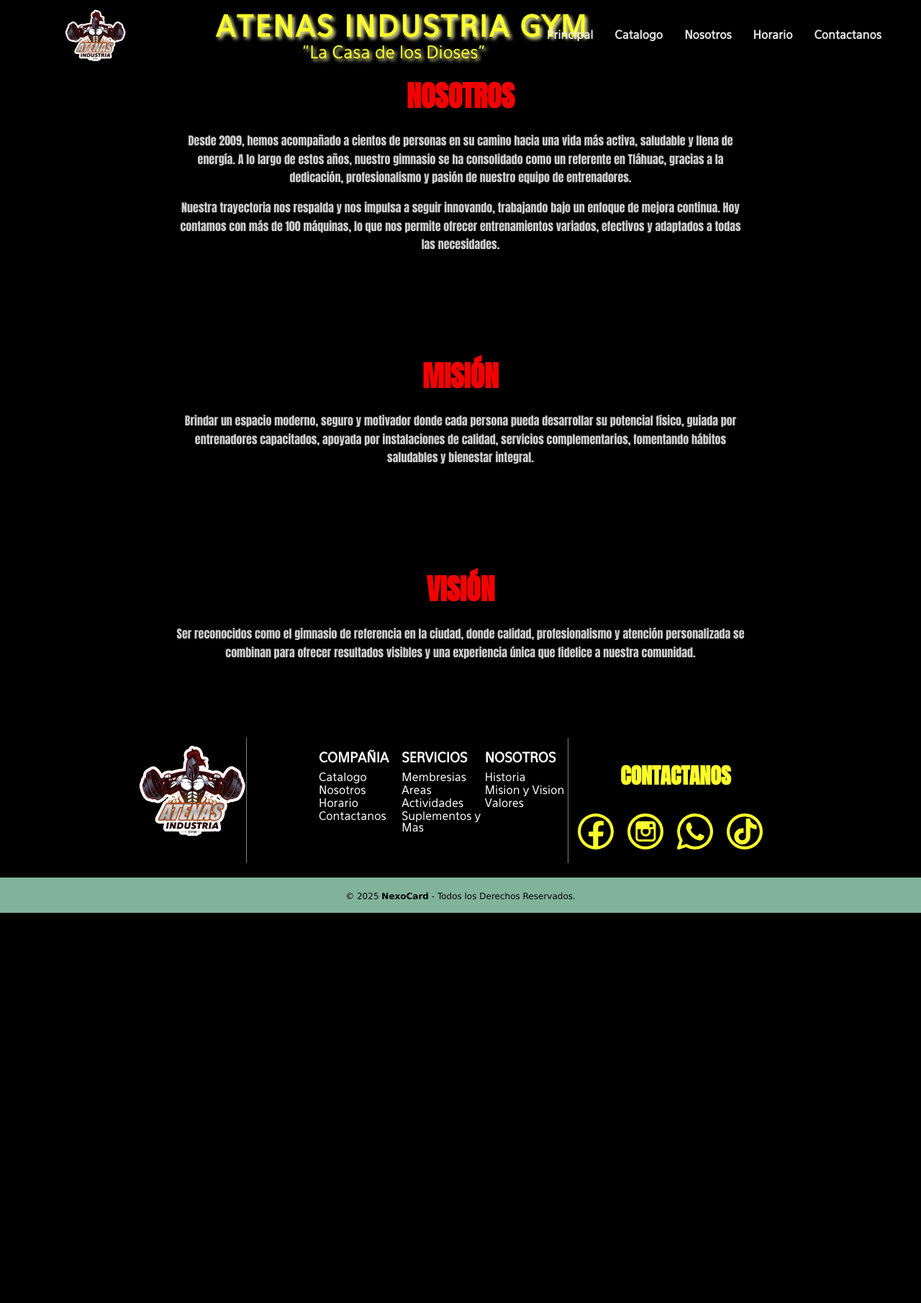
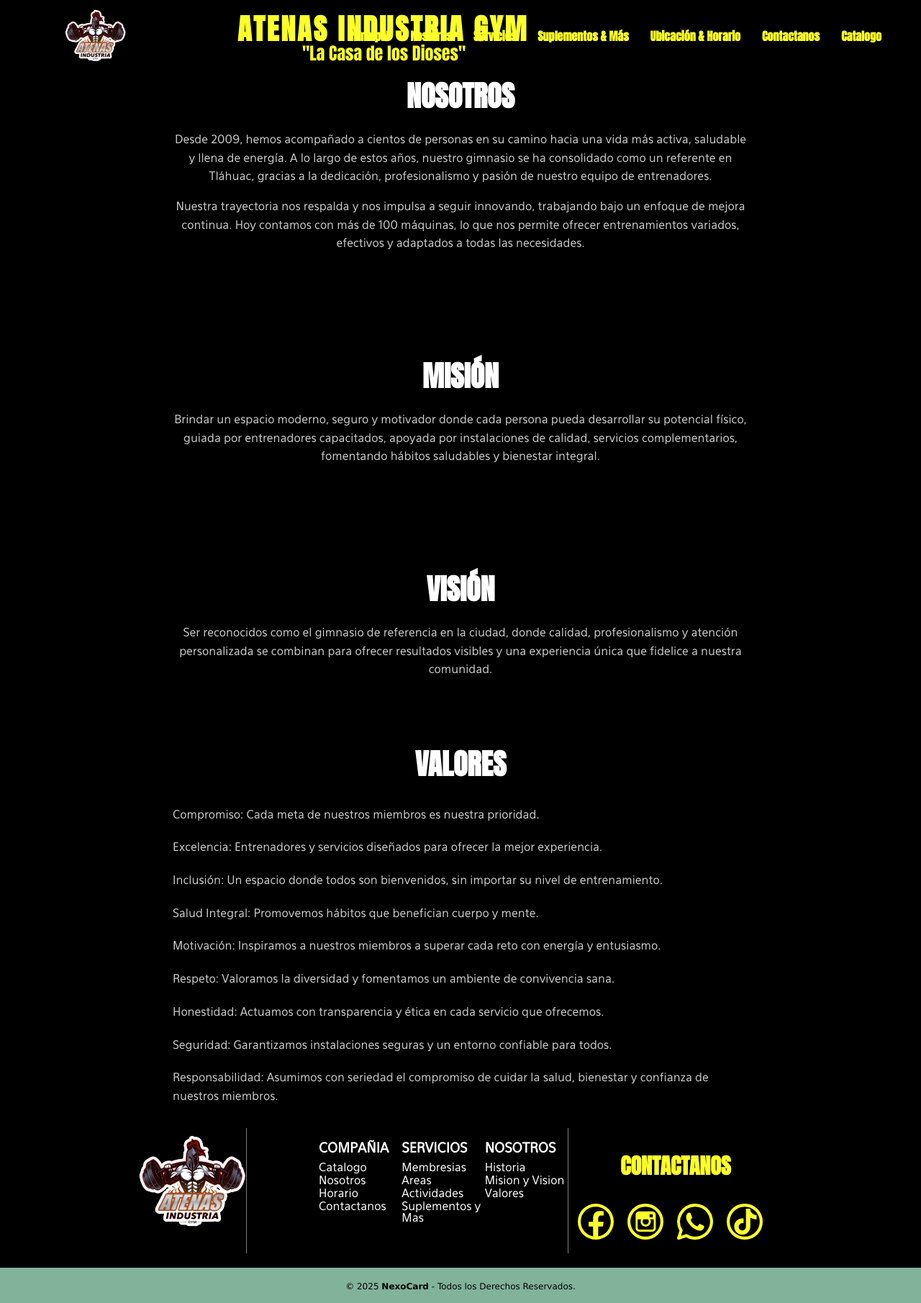
Before and after one commit to Tata-fck/gym-atenas-proyecto, a PHP site: page /gym-atenas-proyecto/public/gym-atenas/nosotros.php in a window 1280 px wide. Shown: the whole page at 72% size. Before the commit the page ends 1268 px from the top, so only its background shows below. Run offline with PHP 8.4, Linux system fonts and the light colour scheme.

Commit message:
cambio nosotros

```diff
--- a/public/gym-atenas/css/nosotros.css
+++ b/public/gym-atenas/css/nosotros.css
@@ -4,12 +4,15 @@
   margin: 50px auto; /* Centra el div y agrega espacio vertical */
   padding: 20px;
   text-align: center; /* Centra todo el texto dentro de la sección */
+  font-family: 'Avenir';
 }
 
 .seccion-nosotros h2 {
   font-size: 2.5rem; /* Un tamaño grande para el título */
-  color: #f50000; /* Color blanco para el título */
+  color: #ffffff; /* Color blanco para el título */
   margin-bottom: 20px; /* Espacio debajo del título */
+  text-align: center; /* Centra todo el texto dentro de la sección */
+  font-family: "Anton";
 }
 
 .seccion-nosotros p {
@@ -18,3 +21,22 @@
   line-height: 1.6; /* Mejora la legibilidad con un interlineado mayor */
   margin-bottom: 20px;
 }
+
+.seccion-nosotros-valores h2 {
+  font-size: 2.5rem; /* Un tamaño grande para el título */
+  color: #ffffff; /* Color blanco para el título */
+  margin-bottom: 20px; /* Espacio debajo del título */
+  text-align: center;
+}
+.seccion-nosotros-valores p {
+  font-size: 1rem; /* Un tamaño más pequeño para el párrafo */
+  color: #ccc; /* Un color más claro para el texto de los párrafos */
+  line-height: 1.6; /* Mejora la legibilidad con un interlineado mayor */
+  margin-bottom: 20px;
+  text-align: left;
+  max-width: 800px; /* Limita el ancho del contenido para que no sea muy largo */
+  margin: .1px auto; /* Centra el div y agrega espacio vertical */
+  padding: 10px;
+  font-family: 'Avenir';
+
+}
--- a/public/gym-atenas/elementos/header.css
+++ b/public/gym-atenas/elementos/header.css
@@ -38,7 +38,7 @@ header {
     width: 100%;
     min-height: 100px;
     background-color: rgb(0,0,0,0.80);
-    font-family: 'Avenir';
+    font-family: 'Anton';
     z-index: 1;
 }
 
@@ -64,19 +64,18 @@ header .info-header h1 {
     margin: 0;
     letter-spacing: 3px;
     position: absolute;
-    top: 20%;
-    left: 300px;
+    top: 10%;
+    left: 330px;
     transition: opacity 0.3s;
-    text-shadow: 3px 3px  5px #feffad;
 }
 .subtitulo-logo {
   color: #fbff2a;
   font-size: 24px;
+  font-family: "Anton";
   position: absolute;
   top: 50%;
   left: 420px;
   transform: translateY(-50%);
-  text-shadow: 3px 3px  5px #feffad;
 }
 nav {
     display: flex;
@@ -109,7 +108,7 @@ nav {
     transition: all 0.3s ease;
 }
 nav a {
-    color: #e7e7e7;
+    color: #fbff2a;
     text-decoration: none;
     margin: 0 15px;
     font-weight: bold;
--- a/public/gym-atenas/elementos/header.html
+++ b/public/gym-atenas/elementos/header.html
@@ -13,10 +13,12 @@
 
             <div class="menu-items" id="menu-items">
                 <a href="index.php" class="activo">Principal</a>
+                <a href="nosotros.php">Nosotros</a>
+                <a href="">Servicios</a>
+                <a href="">Suplementos & Más</a>
+                <a href="">Ubicación & Horario</a>
+                <a href="">Contactanos</a>
                 <a href="contactanos.php">Catalogo</a>
-                <a href="nosotros.php">Nosotros</a>
-                <a href="">Horario</a>
-                <a href="">Contactanos</a>
             </div>
         </nav>
     </div>
--- a/public/gym-atenas/nosotros.php
+++ b/public/gym-atenas/nosotros.php
@@ -29,6 +29,18 @@ include(SHARED_PATH . "/elementos/head-vcard/head.php");
             <p>Ser reconocidos como el gimnasio de referencia en la ciudad, donde calidad, profesionalismo y atención personalizada se combinan para ofrecer resultados visibles y una experiencia única que fidelice a nuestra comunidad.</p>
         </div>
 
+        <div class="seccion-nosotros-valores">
+            <h2>VALORES</h2>
+            <p>Compromiso: Cada meta de nuestros miembros es nuestra prioridad.</p>
+            <p>Excelencia: Entrenadores y servicios diseñados para ofrecer la mejor experiencia.</p>
+            <p>Inclusión: Un espacio donde todos son bienvenidos, sin importar su nivel de entrenamiento.</p>
+            <p>Salud Integral: Promovemos hábitos que benefician cuerpo y mente.</p>
+            <p>Motivación: Inspiramos a nuestros miembros a superar cada reto con energía y entusiasmo.</p>
+            <p>Respeto: Valoramos la diversidad y fomentamos un ambiente de convivencia sana.</p>
+            <p>Honestidad: Actuamos con transparencia y ética en cada servicio que ofrecemos.</p>
+            <p>Seguridad: Garantizamos instalaciones seguras y un entorno confiable para todos.</p>
+            <p>Responsabilidad: Asumimos con seriedad el compromiso de cuidar la salud, bienestar y confianza de nuestros miembros.</p>
+        </div>
     </main>
 
            <?php include("elementos/footer.html");?>
```
Also changed, not shown: public/gym-atenas/index.php (+0 -10 lines).
